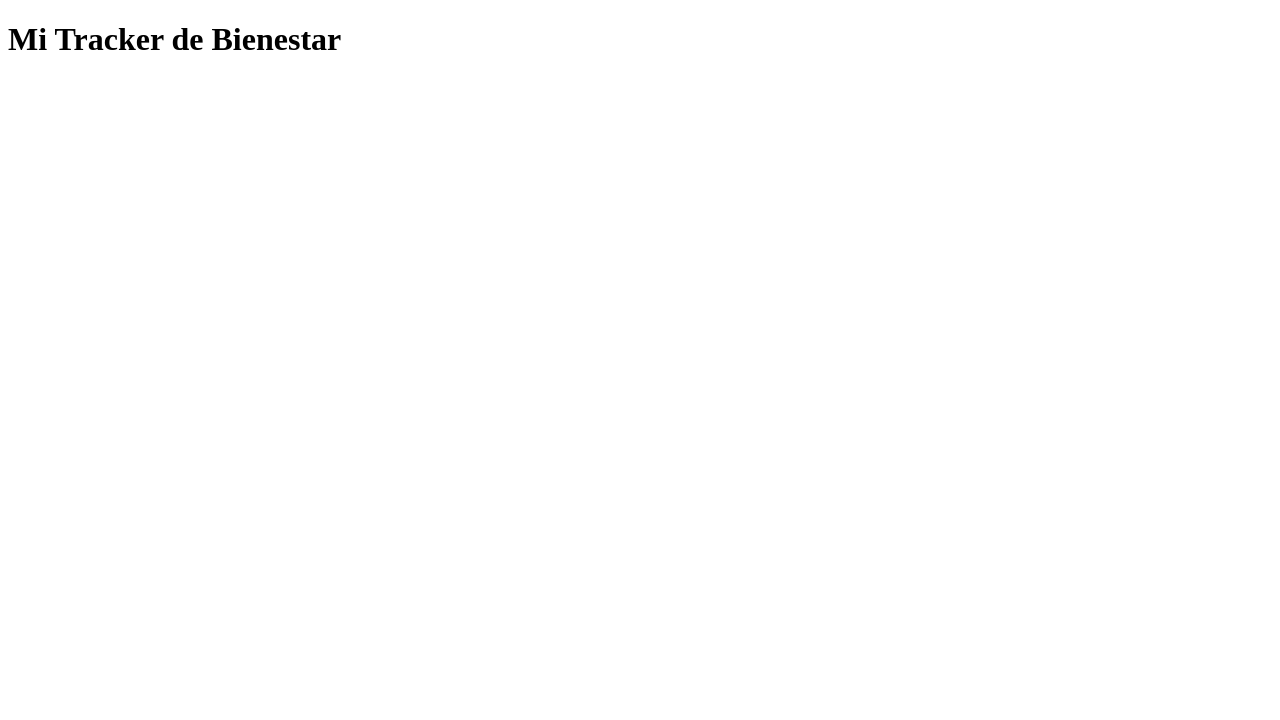
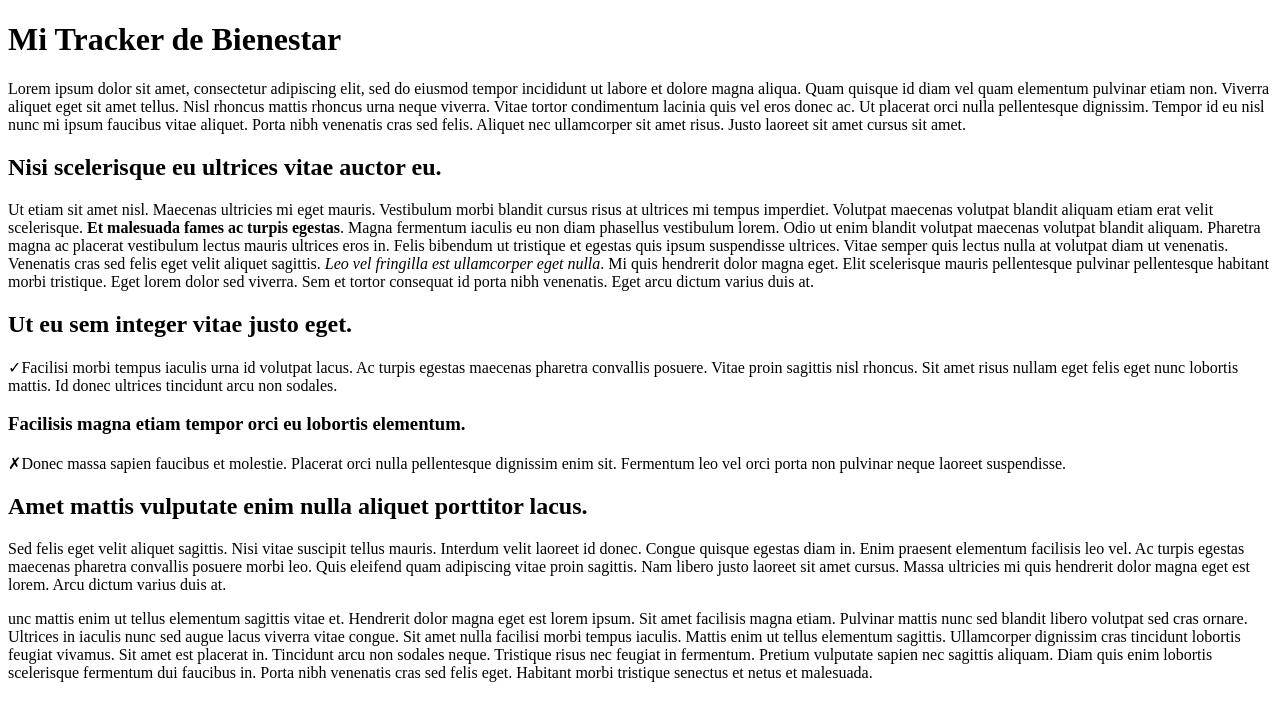
Before and after one commit to adrianjgt/bienestar-tracker, a plain HTML site: page html-boilerplate/index.html in a window 1280 px wide. Drawn offline with Linux system fonts and the light colour scheme.

Commit message:
Add dummy text as a placeholder
This text also contains the simbols for check and cross
I plan on using on my application.

```diff
--- a/html-boilerplate/index.html
+++ b/html-boilerplate/index.html
@@ -8,6 +8,31 @@
 
 <body>
     <h1>Mi Tracker de Bienestar</h1>
+
+<!-- This is just dummy text since I'm still learning -->
+
+    <p>Lorem ipsum dolor sit amet, consectetur adipiscing elit, sed do eiusmod tempor incididunt ut labore et dolore magna aliqua. Quam quisque id diam vel quam elementum pulvinar etiam non. Viverra aliquet eget sit amet tellus. Nisl rhoncus mattis rhoncus urna neque viverra. Vitae tortor condimentum lacinia quis vel eros donec ac. Ut placerat orci nulla pellentesque dignissim. Tempor id eu nisl nunc mi ipsum faucibus vitae aliquet. Porta nibh venenatis cras sed felis. Aliquet nec ullamcorper sit amet risus. Justo laoreet sit amet cursus sit amet.</p>
+
+    <h2>Nisi scelerisque eu ultrices vitae auctor eu.</h2>
+
+    <p>Ut etiam sit amet nisl. Maecenas ultricies mi eget mauris. Vestibulum morbi blandit cursus risus at ultrices mi tempus imperdiet. Volutpat maecenas volutpat blandit aliquam etiam erat velit scelerisque. <strong>Et malesuada fames ac turpis egestas</strong>. Magna fermentum iaculis eu non diam phasellus vestibulum lorem. Odio ut enim blandit volutpat maecenas volutpat blandit aliquam. Pharetra magna ac placerat vestibulum lectus mauris ultrices eros in. Felis bibendum ut tristique et egestas quis ipsum suspendisse ultrices. Vitae semper quis lectus nulla at volutpat diam ut venenatis. Venenatis cras sed felis eget velit aliquet sagittis. <em>Leo vel fringilla est ullamcorper eget nulla</em>. Mi quis hendrerit dolor magna eget. Elit scelerisque mauris pellentesque pulvinar pellentesque habitant morbi tristique. Eget lorem dolor sed viverra. Sem et tortor consequat id porta nibh venenatis. Eget arcu dictum varius duis at.</p>
+
+    <h2>Ut eu sem integer vitae justo eget.</h2>
+
+    <p>&check;Facilisi morbi tempus iaculis urna id volutpat lacus. Ac turpis egestas maecenas pharetra convallis posuere. Vitae proin sagittis nisl rhoncus. Sit amet risus nullam eget felis eget nunc lobortis mattis. Id donec ultrices tincidunt arcu non sodales.</p>
+
+    <h3>Facilisis magna etiam tempor orci eu lobortis elementum.</h3>
+
+    <p>&cross;Donec massa sapien faucibus et molestie. Placerat orci nulla pellentesque dignissim enim sit. Fermentum leo vel orci porta non pulvinar neque laoreet suspendisse.</p>
+
+    <h2>Amet mattis vulputate enim nulla aliquet porttitor lacus.</h2>
+
+    <p>Sed felis eget velit aliquet sagittis. Nisi vitae suscipit tellus mauris. Interdum velit laoreet id donec. Congue quisque egestas diam in. Enim praesent elementum facilisis leo vel. Ac turpis egestas maecenas pharetra convallis posuere morbi leo. Quis eleifend quam adipiscing vitae proin sagittis. Nam libero justo laoreet sit amet cursus. Massa ultricies mi quis hendrerit dolor magna eget est lorem. Arcu dictum varius duis at.</p>
+
+    <p>unc mattis enim ut tellus elementum sagittis vitae et. Hendrerit dolor magna eget est lorem ipsum. Sit amet facilisis magna etiam. Pulvinar mattis nunc sed blandit libero volutpat sed cras ornare. Ultrices in iaculis nunc sed augue lacus viverra vitae congue. Sit amet nulla facilisi morbi tempus iaculis. Mattis enim ut tellus elementum sagittis. Ullamcorper dignissim cras tincidunt lobortis feugiat vivamus. Sit amet est placerat in. Tincidunt arcu non sodales neque. Tristique risus nec feugiat in fermentum. Pretium vulputate sapien nec sagittis aliquam. Diam quis enim lobortis scelerisque fermentum dui faucibus in. Porta nibh venenatis cras sed felis eget. Habitant morbi tristique senectus et netus et malesuada.</p>
+
+<!-- This is the end of the dummy text -->
+
 </body>
 
 </html>
```
